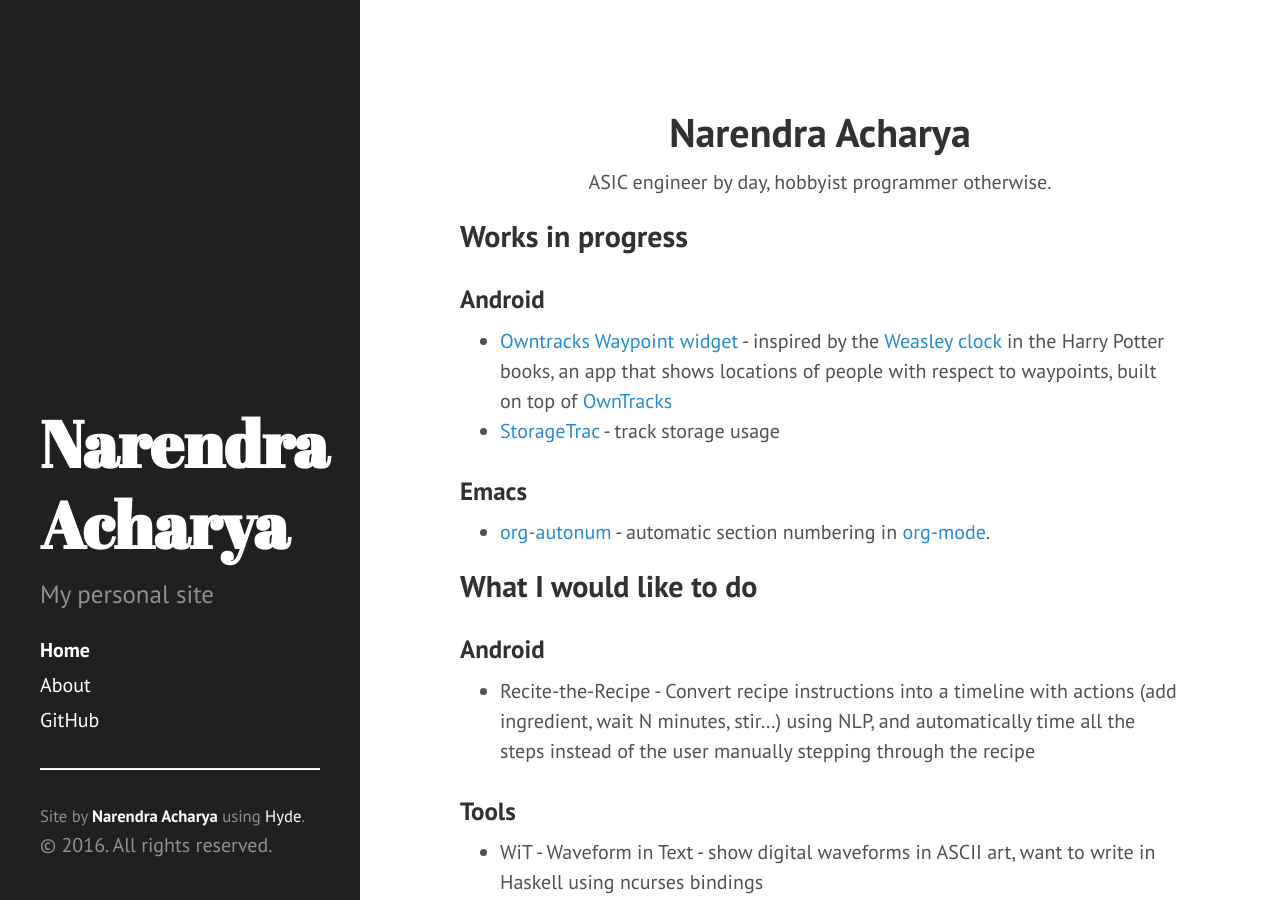
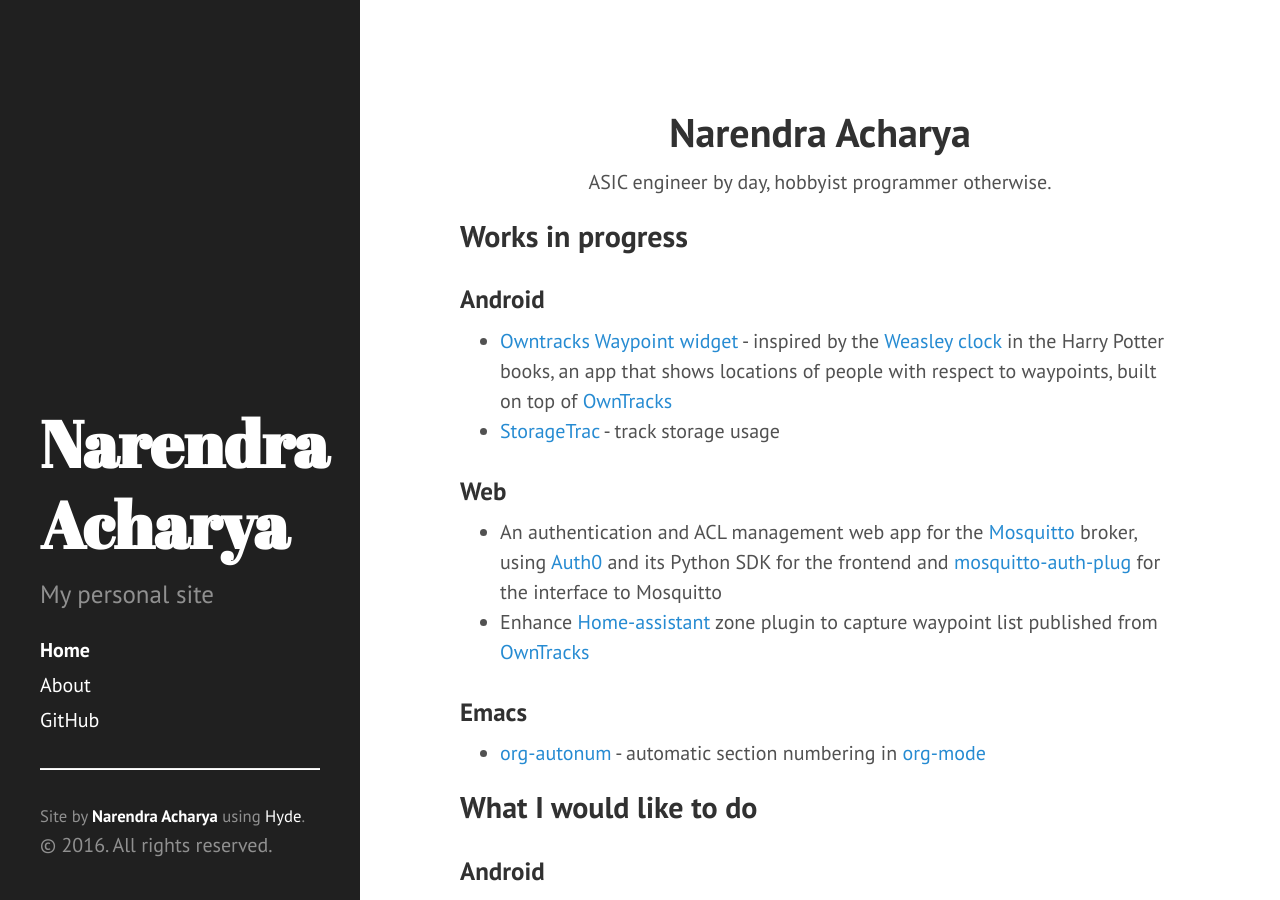
Before and after one commit to nma83/nma83.github.io, a Jekyll site: the page built from index.md, in a window 1280 px wide and 900 px high. Built offline with Jekyll 4.4.1, drawn with Linux system fonts in a browser that asks for light colours.

Commit message:
New web projects!

```diff
--- a/index.md
+++ b/index.md
@@ -15,8 +15,12 @@
 * [Owntracks Waypoint widget](https://github.com/nma83/android) - inspired by the [Weasley clock](http://harrypotter.wikia.com/wiki/Weasley_Clock) in the Harry Potter books, an app that shows locations of people with respect to waypoints, built on top of [OwnTracks](http://owntracks.org)
 * [StorageTrac](/SDCardTrac) - track storage usage
 
+### Web
+* An authentication and ACL management web app for the [Mosquitto](https://mosquitto.org) broker, using [Auth0](https://auth0.com) and its Python SDK for the frontend and [mosquitto-auth-plug](https://github.com/jpmens/mosquitto-auth-plug) for the interface to Mosquitto
+* Enhance [Home-assistant](https://home-assistant.io) zone plugin to capture waypoint list published from [OwnTracks](http://owntracks.org)
+
 ### Emacs
-* [org-autonum](https://github.com/nma83/org-autonum) - automatic section numbering in [org-mode](http://orgmode.org).
+* [org-autonum](https://github.com/nma83/org-autonum) - automatic section numbering in [org-mode](http://orgmode.org)
 
 ## What I would like to do
 
```
